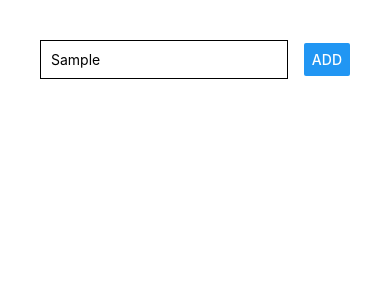
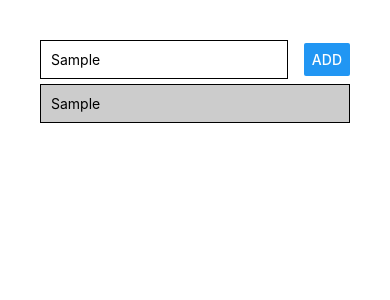
Before and after one commit to java2e/rn-chapter-1, a React Native app: screen / in a window 390 px wide. Both pictures are taken after typing "Sample" into the empty fields and a click on the button "ADD". Shown: the top 300 px of the page. Built offline with nearby package versions, Linux system fonts and the light colour scheme.

Commit message:
add list for input value

```diff
--- a/App.js
+++ b/App.js
@@ -1,17 +1,36 @@
 import { StatusBar } from 'expo-status-bar';
+import { useState } from 'react';
 import { Button, StyleSheet, Text, TextInput, View } from 'react-native';
 
 export default function App() {
+
+  const [word, setWord] = useState('');
+  const [wordList, setWordList] = useState([]);
+
+  const wordInputHandler = (text) => {
+    setWord(text);
+  }
+
+  const addWordHandler = () => {
+    console.log(word);
+    setWordList(currentList => [...currentList, word]);
+  }
+
   return (
     <View style={styles.screen}>
       <View style={styles.container}>
         <TextInput
           placeholder='Enter Word'
+          onChangeText={wordInputHandler}
           style={styles.inputStyle} />
-        <Button title="ADD" />
+        <Button title="ADD" onPress={addWordHandler} />
       </View>
-      <View style={styles.container}>
-
+      <View>
+        {wordList.map((word) => (
+          <View key={word} style={styles.item}>
+            <Text >{word}</Text>
+          </View>
+        ))}
       </View>
     </View>
   );
@@ -31,5 +50,12 @@ const styles = StyleSheet.create({
     borderColor: 'black',
     borderWidth: 1,
     padding: 10
+  },
+  item: {
+    padding: 10,
+    marginVertical: 5,
+    backgroundColor: '#ccc',
+    borderColor: 'black',
+    borderWidth: 1
   }
 })
```
